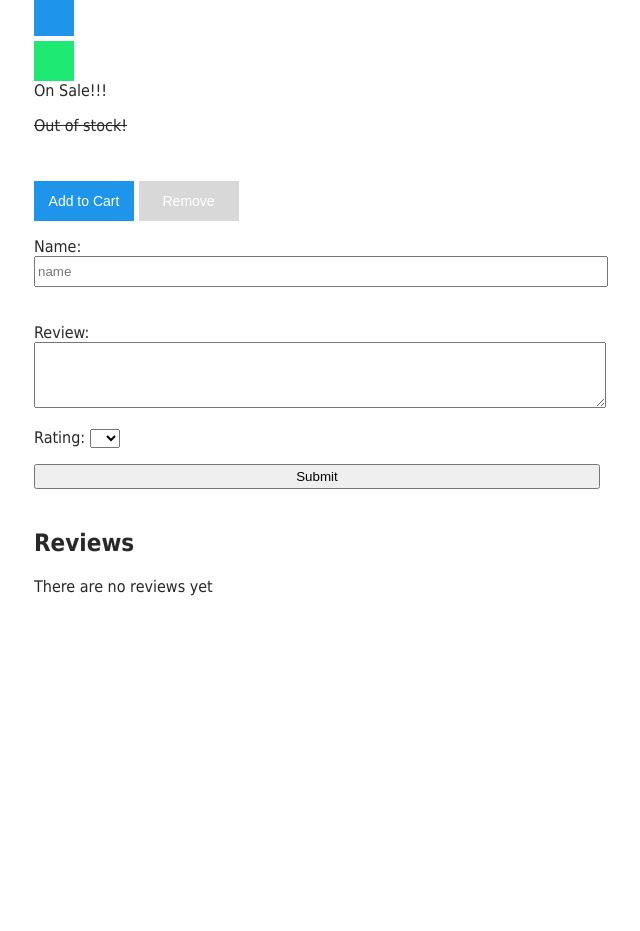
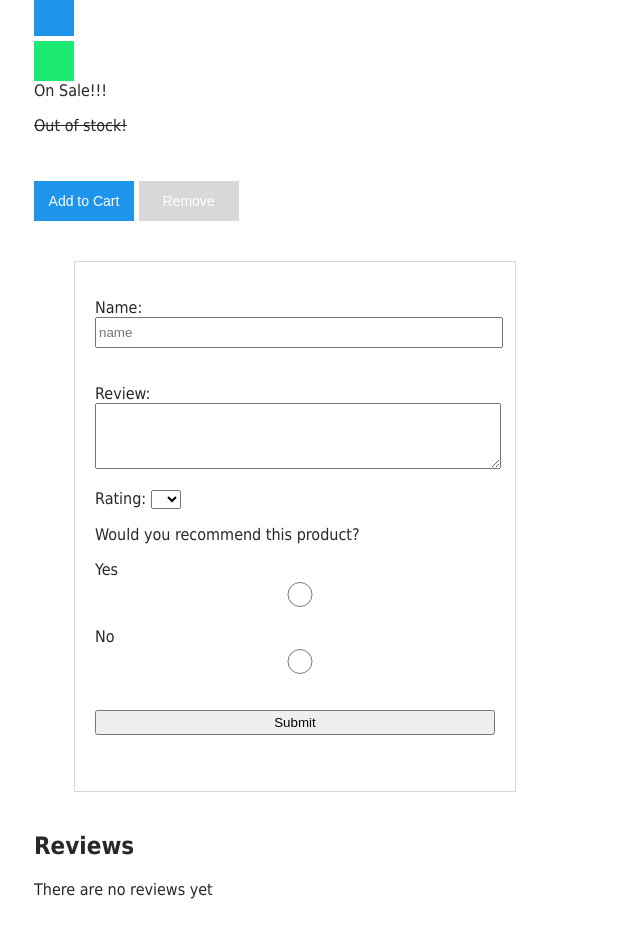
Before and after one commit to BadKoldrysh/heap, a PHP site: page / in a window 1280 px wide. Shown: the part 726-1657 px from the top of the page, without its empty margins (548-1188 px from the left). Before the commit the page ends 1322 px from the top, so only its background shows below. Run offline with PHP 8.4, Linux system fonts and the light colour scheme.

Commit message:
add reviews

```diff
--- a/vue-mastery/main.js
+++ b/vue-mastery/main.js
@@ -28,6 +28,12 @@ Vue.component('counter', {
 Vue.component('product-review', {
     template: `
     <form @submit.prevent="onSubmit" class="preview-form">
+        <p v-if="errors.length">
+            <b>Please correct the following error(s)</b>
+            <ul>
+                <li v-for="error in errors">{{ error }}</li>
+            </ul>
+        </p>
         <p>
             <label for="name">Name: </label>
             <input id="name" v-model="name" placeholder="name">
@@ -49,6 +55,16 @@ Vue.component('product-review', {
             </select>
         </p>
 
+        <p>Would you recommend this product?</p>
+        <label>
+          Yes
+            <input type="radio" value="Yes" v-model="recommend"/>
+        </label>
+        <label>
+          No
+            <input type="radio" value="No" v-model="recommend"/>
+        </label>
+
         <p>
             <input type="submit" value="Submit">
         </p>
@@ -59,20 +75,32 @@ Vue.component('product-review', {
             name: null,
             review: null,
             rating: null,
+            recommend: null,
+            errors: [],
         };
     },
     methods: {
         onSubmit() {
+            this.errors = [];
+            if (this.name && this.review && this.rating && this.recommend) {
                 let productReview = {
                     name: this.name,
                     review: this.review,
                     rating: this.rating,
+                    recommend: this.recommend
                 };
 
                 this.$emit('review-submitted', productReview);
                 this.name = null;
                 this.review = null;
                 this.rating = null;
+                this.recommend = null;
+            } else {
+                if (!this.name) this.errors.push("Name required");
+                if (!this.review) this.errors.push("Review required");
+                if (!this.rating) this.errors.push("Rating required");
+                if (!this.recommend) this.errors.push("Recommendation required");
+            }
         }
     }
 });
@@ -173,6 +201,9 @@ Vue.component('product', {
                         <p>{{ review.name }}</p>
                         <p>Rating: {{ review.rating }}</p>
                         <p>{{ review.review }}</p>
+                        <p v-if="review.recommend === 'Yes'">I recommend this</p>
+                        <p v-else-if="review.recommend === 'No'">I can not recommend this</p>
+                        <p v-else>I don't know, maybe error</p>
                     </li>
                 </ul>
             </div>
@@ -243,6 +274,9 @@ Vue.component('product', {
         },
         addReview(productReview) {
             this.reviews.push(productReview);
+        },
+        addRecommend(recommend) {
+            this.recommend = recommend;
         }
     },
     computed: {
--- a/vue-mastery/style.css
+++ b/vue-mastery/style.css
@@ -77,7 +77,7 @@ body {
     cursor: not-allowed;
   }
 
-  .review-form {
+  .preview-form {
     width: 400px;
     padding: 20px;
     margin: 40px;
```
Also changed, not shown: vue-mastery/index.html (+6 -1 lines). Lines whose indentation alone changed are shown as unchanged.
